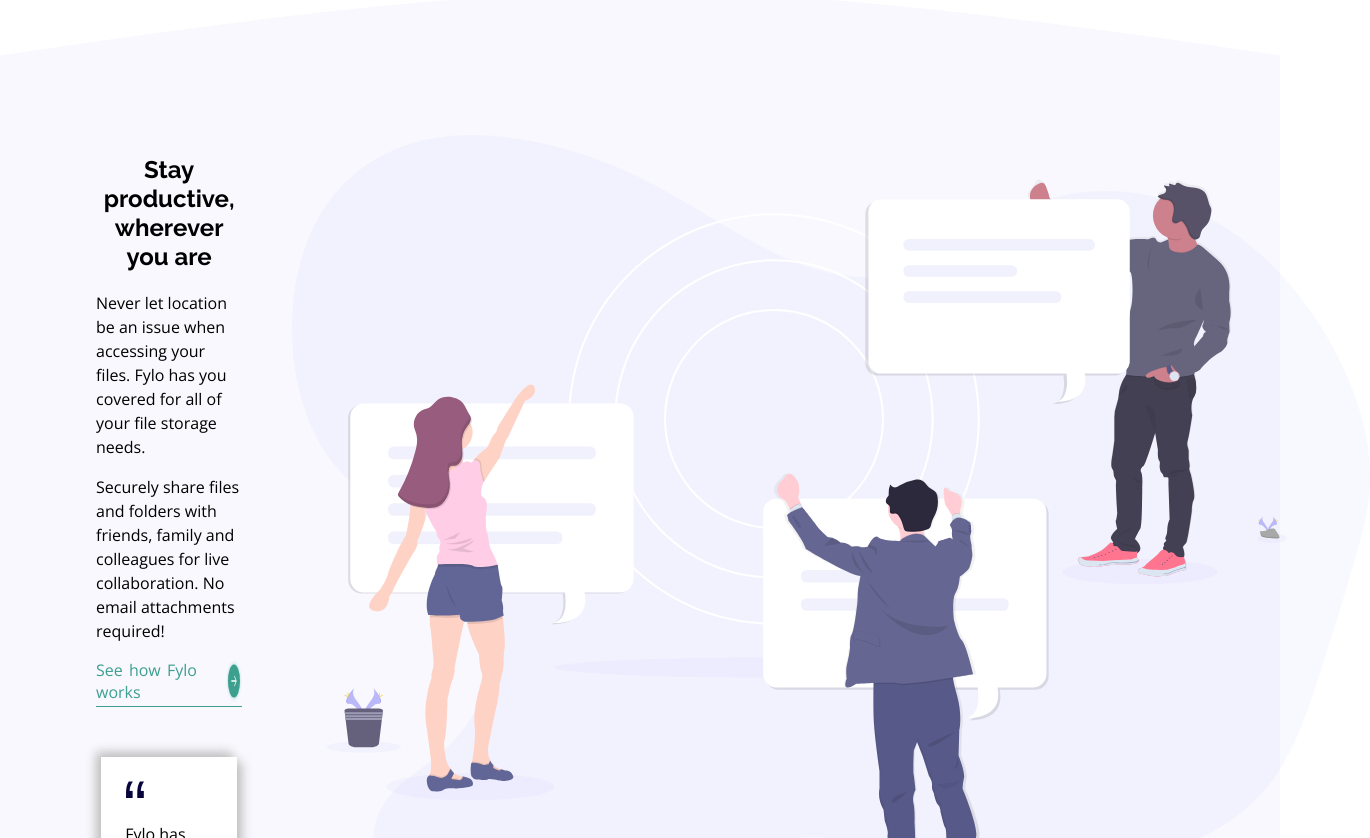
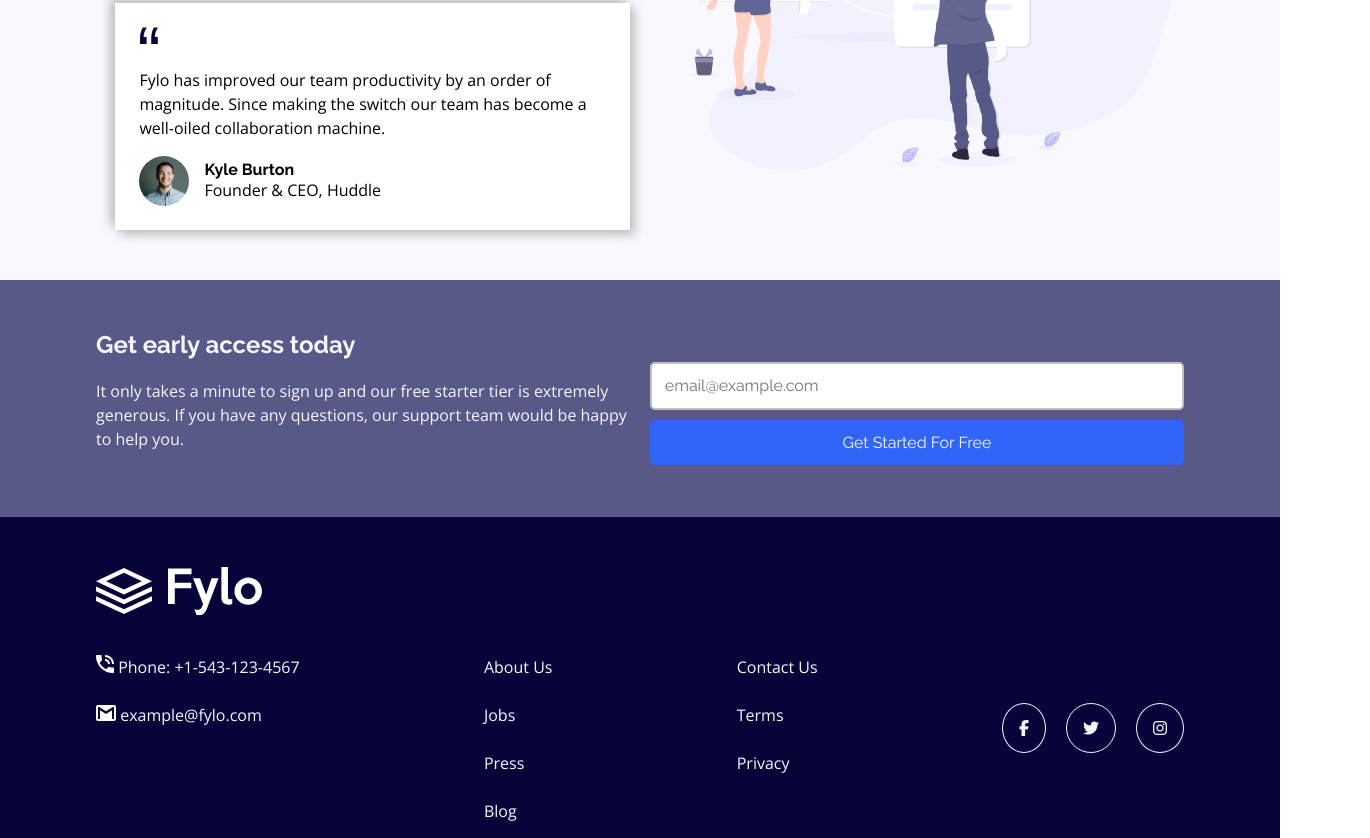
Before and after one commit to davidBen-Adeji/frontend-mentor, a plain HTML site: page fylo_landing_page/index.html in a window 1280 px wide. Shown: the part 1161-1999 px from the top of the page, 1370 px wide, since content can reach past the window. Drawn offline with nearby package versions, Linux system fonts and the light colour scheme.

Commit message:
desktop design complete

```diff
--- a/fylo_landing_page/index.html
+++ b/fylo_landing_page/index.html
@@ -28,7 +28,7 @@
   </header>
 
   <section class="section section-1 container flex-row flex-col__reverse">
-    <div class="section__text section-1__text text-center text-right">
+    <div class="section__text section-1__text text-center text-left">
       <h1>
         All your files in one secure location, accessible anywhere.
       </h1>
@@ -41,8 +41,10 @@
         <button class="light-grayish-blue">Get Started</button>
       </form>
     </div>
-    <img class="section__image section-1__image text-center text-right" src="images/illustration-1.svg"
+    <div class="img">
+      <img class="section__image section-1__image text-center" src="images/illustration-1.svg"
         alt="illustration of people arranging files">
+    </div>
   </section>
 
   <div class="svg-curve"></div>
@@ -50,7 +52,7 @@
   <section class="section section-2">
     <div class="container flex-row flex-col__reverse">
       <div class="section__text section-2__text">
-        <h2 class="text-center text-right">Stay productive, wherever you are</h2>
+        <h2 class="text-center text-left">Stay productive, wherever you are</h2>
         <p>
           Never let location be an issue when accessing your files. Fylo has you covered for all of your file storage
           needs.
@@ -79,23 +81,27 @@
           </figcaption>
         </figure>
       </div>
+      <div class="img">
         <img class="section__image section-2__image" src="images/illustration-2.svg" alt="people arranging files">
+      </div>
     </div>
   </section>
 
   <section class="section section-3 light-grayish-blue">
     <div class="container flex-row">
-      <div class="section__text section-3__text text-center text-right">
+      <div class="section__text section-3__text text-center text-left">
         <h2>Get early access today</h2>
         <p>
           It only takes a minute to sign up and our free starter tier is extremely generous. If you have any questions,
           our support team would be happy to help you.
         </p>
       </div>
+      <div class="form">
         <form class="section-3__form" action="#">
           <input type="email" placeholder="email@example.com">
           <button>Get Started For Free</button>
         </form>
+      </div>
     </div>
   </section>
 
@@ -129,17 +135,17 @@
         </nav>
         <nav class="nav footer__nav">
           <ul class="footer__nav__list">
-            <li class="footer__nav__list--item">About Us</li>
-            <li class="footer__nav__list--item">Jobs</li>
-            <li class="footer__nav__list--item">Press</li>
-            <li class="footer__nav__list--item">Blog</li>
+            <li class="footer__nav__list--item"><a href="#" class="light-grayish-blue">About Us</a></li>
+            <li class="footer__nav__list--item"><a href="#" class="light-grayish-blue">Jobs</a></li>
+            <li class="footer__nav__list--item"><a href="#" class="light-grayish-blue">Press</a></li>
+            <li class="footer__nav__list--item"><a href="#" class="light-grayish-blue">Blog</a></li>
           </ul>
         </nav>
         <nav class="nav footer__nav">
           <ul class="footer__nav__list">
-            <li class="footer__nav__list--item">Contact Us</li>
-            <li class="footer__nav__list--item">Terms</li>
-            <li class="footer__nav__list--item">Privacy</li>
+            <li class="footer__nav__list--item"><a href="#" class="light-grayish-blue">Contact Us</a></li>
+            <li class="footer__nav__list--item"><a href="#" class="light-grayish-blue">Terms</a></li>
+            <li class="footer__nav__list--item"><a href="#" class="light-grayish-blue">Privacy</a></li>
           </ul>
         </nav>
         <div class="socials">
--- a/fylo_landing_page/style.css
+++ b/fylo_landing_page/style.css
@@ -31,6 +31,8 @@
 
 body {
     font-family: var(--open-sans);
+    max-width: 2000px;
+    margin: 0 auto;
 }
 
 h1, h2, h3, h4, button, input, .header {
@@ -68,7 +70,7 @@
     display: flex;
 }
 
-.logo {
+.header__logo {
     width: 74px;
 }
 
@@ -105,7 +107,8 @@
 
 .section-1__form input, .section-1__form button {
     display: block;
-    width: 100%;
+    width: 85%;
+    margin:  0 auto;
 }
 
 .section-1__form input {
@@ -262,8 +265,13 @@
 
 .footer__nav__list--item {
     line-height: 3;
+}
+
+.footer__nav__list--item a {
+    text-decoration: none;
     cursor: pointer;
 }
+
 
 .socials {
     display: flex;
@@ -278,8 +286,20 @@
     cursor: pointer;
 }
 
-.footer__nav__list--item:hover, .socials i:hover, .footer__nav__list--item:focus, .socials i:focus {
+.footer__nav__list--item a:hover, .socials i:hover, .footer__nav__list--item a:focus, .socials i:focus {
     color: var(--desaturated-blue);
+}
+
+@media (min-width: 420px) {
+    .header__logo {
+        width: 110px;
+    }
+}
+
+@media (min-width: 482px) {
+    .header__logo {
+        width: initial;
+    }
 }
 
 @media (min-width: 600px) {
@@ -303,18 +323,35 @@
 }
 
 @media (min-width: 62.5em) {
-    .section__text, .section-3__form {
+    .text-left {
+        text-align: left;
+    }
+
+    /* .section__text, .section-3__form {
         max-width: 80%;
         margin-left: auto;
         margin-right: auto;
-    }
+    } */
     .flex-row {
         display: flex;
         flex-direction: row;
+        justify-content: space-between;
+        gap: 20px;
     }
 
-    .section-1__image, .section-2__image {
-        align-self: flex-start;
+    .img, .form {
+        align-self: center;
     }
 
+    .section-3__text, .form {
+        width: 100%;
+    }
+
+    .section-3__form input, .section-3__form button, .section-1__form input, .section-1__form button {
+        width: 100%;
+    }
+
+    .socials {
+        align-self: center;
+    }
 }
```
Lines whose indentation alone changed are shown as unchanged.
